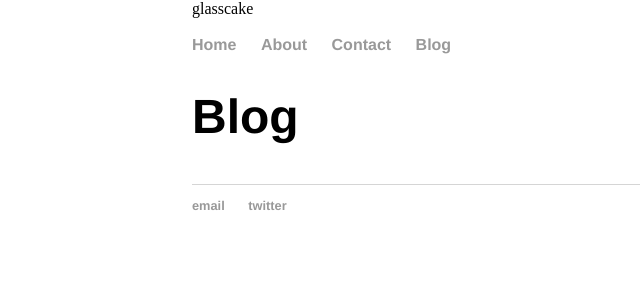
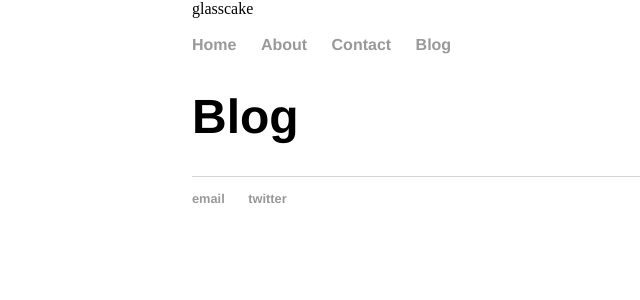
Before and after one commit to glasscaked/strip, a Jekyll site: the page built from blog/index.html, in a window 1280 px wide. Shown: the top 300 px of the page, without its empty margins (192-832 px from the left). Built offline with Jekyll 4.4.1, drawn with Linux system fonts in a browser that asks for light colours.

Commit message:
Update main.css

```diff
--- a/css/main.css
+++ b/css/main.css
@@ -17,11 +17,11 @@ nav ul li, footer ul li { display: inline; margin-right: 20px; }
 footer { border-top: 1px solid #d5d5d5; font-size: .8em; }
 
 /* Blog */
-ul.posts { margin: 20px auto 40px; font-size: 1.5em; }
+ul.posts { margin: 0px auto 0px; font-size: 1.5em; }
 ul.posts li { list-style: none; }
 
 /* Contact */
-.contact { margin: 0px 0px 60px; }
+.contact { margin: 0px 0px 0px; }
 .contact h1 { font-size: 3em; }
 .contact h2 { font-size: 2em; }
 .contact address, .cv .download { font-family: 'Helvetica', 'Arial', 'Sans-Serif'; }
```
